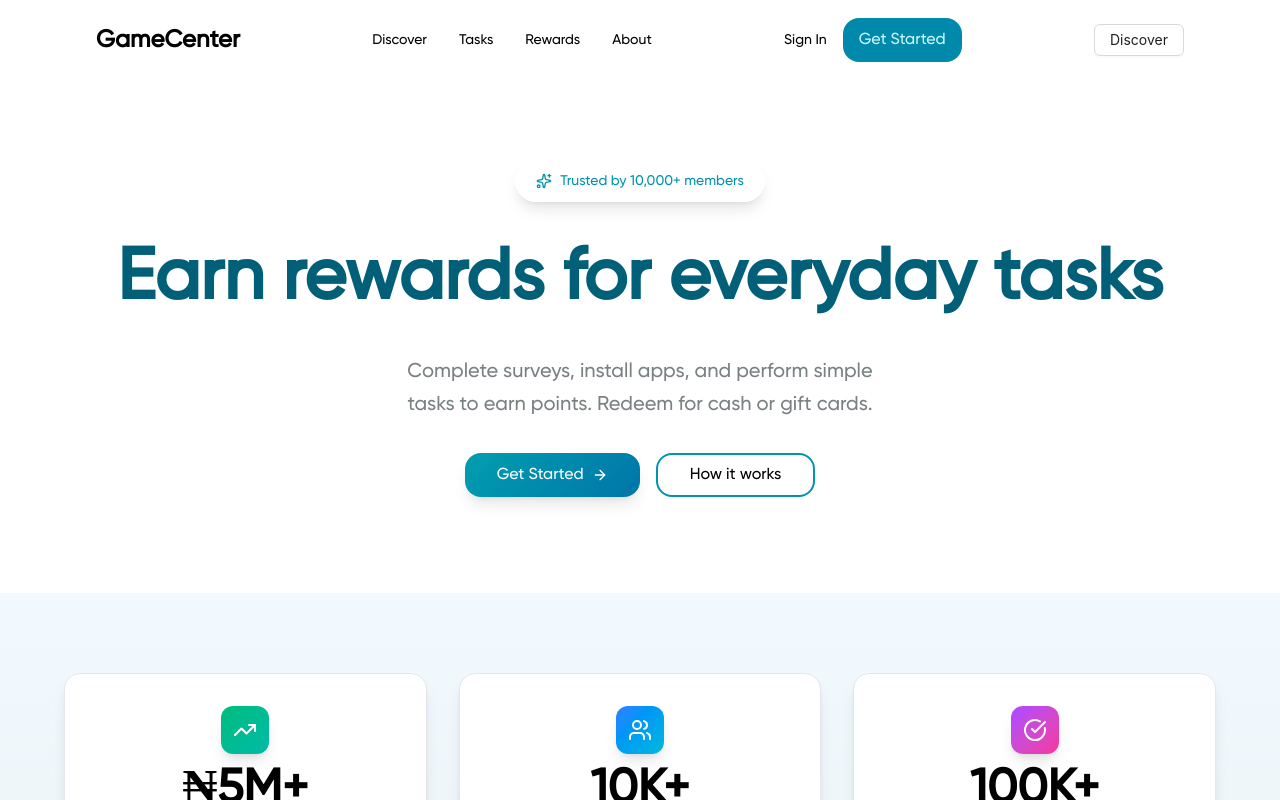
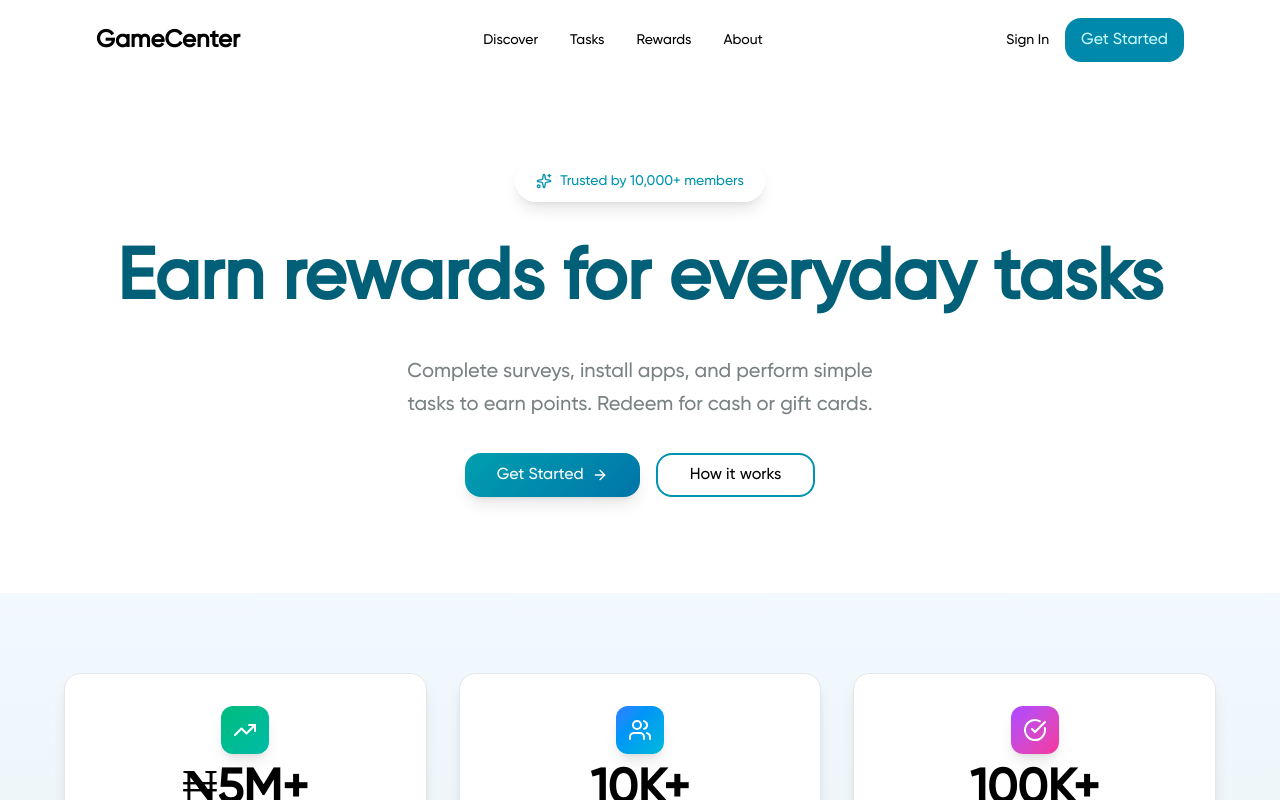
Before and after one commit to dochaseops-sys/gamecenterclub-website, a React (Vite) app: page / in a window 1280 px wide. Shown: the top 800 px of the page. Built offline with nearby package versions, Linux system fonts and the light colour scheme.

Commit message:
add game screen

```diff
--- a/src/components/GameHeader.tsx
+++ b/src/components/GameHeader.tsx
@@ -8,8 +8,8 @@ const GameHeader = () => {
         <div className="max-w-7xl mx-auto flex items-center justify-between">
           <Link to="/">
             <div className="text-white font-bold text-xl">
-              <span className="block leading-none text-[#FFFFFF]">Scrolla</span>
-              <span className="block leading-none text-[#FFFFFF]">GAMES</span>
+              <span className="block leading-none text-[#FFFFFF]">Game</span>
+              <span className="block leading-none text-[#FFFFFF]">Center</span>
             </div>
           </Link>
 
--- a/src/components/header.tsx
+++ b/src/components/header.tsx
@@ -50,11 +50,13 @@ export function Header() {
             </button>
             </Link>
           </div>
-          <Button>
+          <div className="block md:hidden">
+            <Button>
             <Link to="/games" className="text-sm text-muted-foreground hover:text-foreground transition-colors">
               Discover
             </Link>
           </Button>
+          </div>
         </div>
       </div>
     </header>
--- a/src/router/AppRouter.tsx
+++ b/src/router/AppRouter.tsx
@@ -1,19 +1,41 @@
+// import React from "react";
+// import { BrowserRouter, Route, Routes } from "react-router-dom";
+// import { routes } from "./routes.config";
+// import IRouteInterface from "../interfaces/IRouteInterface";
+// import ScrollToTop from "../components/ScrollToTop";
+
+// const AppRouter: React.FC = () => {
+//   return (
+//     <BrowserRouter>
+//       <ScrollToTop />
+//       <Routes>
+//         {routes.map((route: IRouteInterface, index: number) => (
+//           <Route path={route.path} element={<route.component />} key={index} />
+//         ))}
+//       </Routes>
+//     </BrowserRouter>
+//   );
+// };
+
+// export default AppRouter;
+
+
 import React from "react";
-import { BrowserRouter, Route, Routes } from "react-router-dom";
+import { HashRouter, Route, Routes } from "react-router-dom";
 import { routes } from "./routes.config";
 import IRouteInterface from "../interfaces/IRouteInterface";
 import ScrollToTop from "../components/ScrollToTop";
 
 const AppRouter: React.FC = () => {
   return (
-    <BrowserRouter>
+    <HashRouter>
       <ScrollToTop />
       <Routes>
         {routes.map((route: IRouteInterface, index: number) => (
-          <Route path={route.path} element={<route.component />} key={index} />
+          <Route key={index} path={route.path} element={<route.component />} />
         ))}
       </Routes>
-    </BrowserRouter>
+    </HashRouter>
   );
 };
 
```
Also changed, not shown: src/ads.txt (added).
